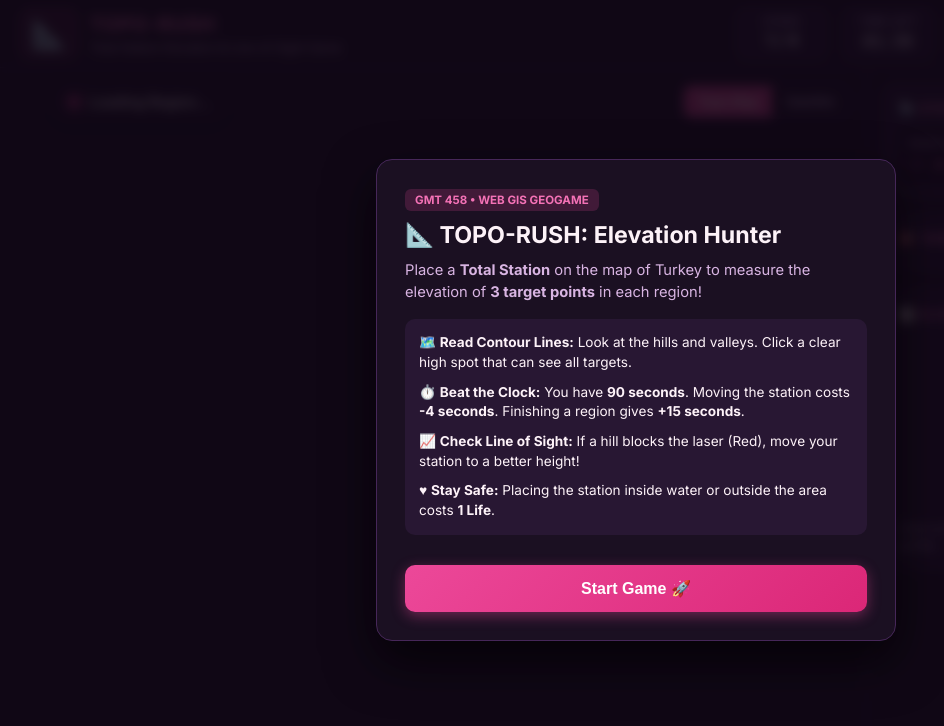
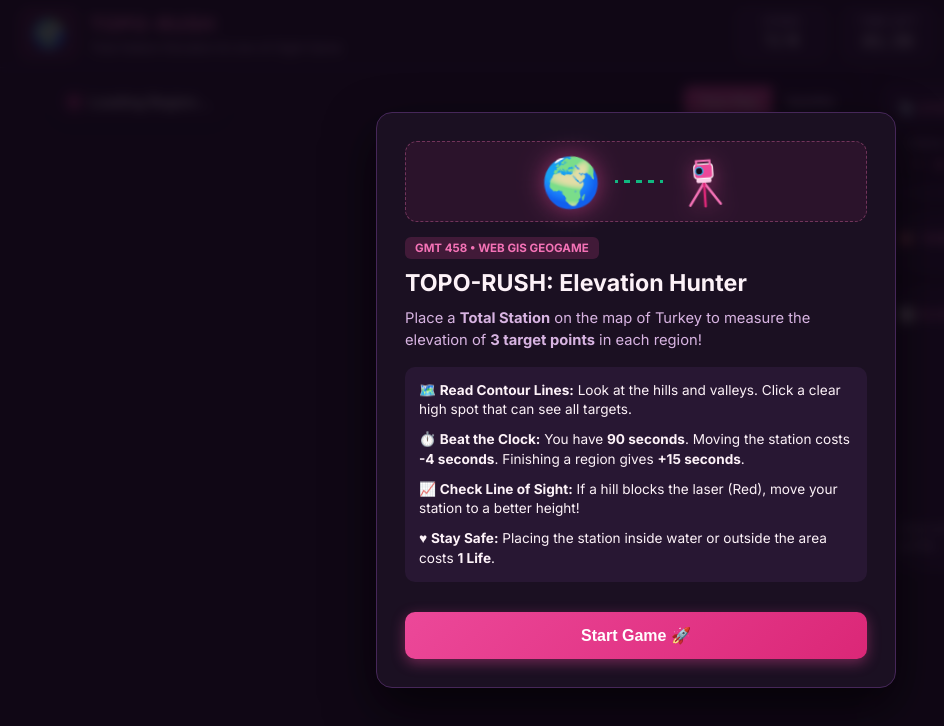
Before and after one commit to nurselioo/GEOGAME_gmt458_nurselin-, a plain HTML site: page index.html in a window 1280 px wide. Shown: the whole page, without its empty margins (4-948 px from the left). Drawn offline with nearby package versions, Linux system fonts and the light colour scheme.

Commit message:
style(ui): apply pink palette, simple English UI and animated hero illustration

```diff
--- a/css/style.css
+++ b/css/style.css
@@ -531,6 +531,58 @@ body {
   color: var(--accent-pink-light);
 }
 
+/* --- HERO ANIMATION (SPINNING GLOBE + TOTAL STATION) --- */
+.hero-visual {
+  display: flex;
+  align-items: center;
+  justify-content: center;
+  gap: 14px;
+  margin-bottom: 14px;
+  padding: 10px;
+  background: rgba(236, 72, 153, 0.08);
+  border: 1px dashed rgba(244, 114, 182, 0.35);
+  border-radius: 12px;
+}
+
+.spinning-globe {
+  font-size: 3rem;
+  display: inline-block;
+  animation: floatAndSpin 5s ease-in-out infinite;
+  filter: drop-shadow(0 0 12px rgba(236, 72, 153, 0.55));
+}
+
+.laser-beam-mini {
+  width: 48px;
+  height: 3px;
+  background: repeating-linear-gradient(
+    90deg,
+    #10b981 0px,
+    #10b981 6px,
+    transparent 6px,
+    transparent 12px
+  );
+  animation: miniLaser 0.8s linear infinite;
+}
+
+.total-station-svg {
+  filter: drop-shadow(0 4px 10px rgba(236, 72, 153, 0.45));
+  animation: stationTilt 3.5s ease-in-out infinite;
+}
+
+@keyframes floatAndSpin {
+  0%, 100% { transform: translateY(0px) rotate(-8deg) scale(1); }
+  50% { transform: translateY(-5px) rotate(12deg) scale(1.06); }
+}
+
+@keyframes miniLaser {
+  to { background-position: -12px 0; }
+}
+
+@keyframes stationTilt {
+  0%, 100% { transform: rotate(0deg); }
+  50% { transform: rotate(-4deg); }
+}
+
 @media (max-width: 900px) {
   body { overflow: auto; height: auto; }
   .game-container { grid-template-columns: 1fr; height: auto; }
--- a/index.html
+++ b/index.html
@@ -21,7 +21,7 @@
   <!-- TOP HUD BAR -->
   <header class="hud-bar">
     <div class="brand">
-      <span class="brand-icon">📐</span>
+      <span class="brand-icon">🌍</span>
       <div>
         <h1>TOPO-RUSH</h1>
         <span class="subtitle">Total Station Elevation & Line-of-Sight Game</span>
@@ -139,8 +139,28 @@
   <!-- START MODAL -->
   <div id="start-modal" class="modal-backdrop">
     <div class="modal-content">
+      <!-- Animated Earth & Total Station Hero -->
+      <div class="hero-visual">
+        <span class="spinning-globe" title="Earth">🌍</span>
+        <div class="laser-beam-mini"></div>
+        <svg class="total-station-svg" viewBox="0 0 64 64" width="54" height="54" aria-label="Total Station">
+          <!-- Tripod Legs -->
+          <line x1="32" y1="34" x2="14" y2="60" stroke="#f472b6" stroke-width="3" stroke-linecap="round"/>
+          <line x1="32" y1="34" x2="50" y2="60" stroke="#f472b6" stroke-width="3" stroke-linecap="round"/>
+          <line x1="32" y1="34" x2="32" y2="62" stroke="#db2777" stroke-width="3" stroke-linecap="round"/>
+          <!-- Tribrach Base -->
+          <rect x="23" y="29" width="18" height="5" rx="2" fill="#fbcfe8"/>
+          <!-- Instrument Body -->
+          <rect x="21" y="12" width="22" height="17" rx="4" fill="#ec4899" stroke="#fdf2f8" stroke-width="1.5"/>
+          <!-- Telescope Lens -->
+          <circle cx="27" cy="20" r="4.5" fill="#130b18" stroke="#38bdf8" stroke-width="1.5"/>
+          <!-- Top Handle -->
+          <path d="M24 12 V8 H40 V12" fill="none" stroke="#f472b6" stroke-width="2.5" stroke-linecap="round"/>
+        </svg>
+      </div>
+
       <div class="modal-badge">GMT 458 • WEB GIS GEOGAME</div>
-      <h2>📐 TOPO-RUSH: Elevation Hunter</h2>
+      <h2>TOPO-RUSH: Elevation Hunter</h2>
       <p class="modal-desc">
         Place a <strong>Total Station</strong> on the map of Turkey to measure the elevation of <strong>3 target points</strong> in each region!
       </p>
```
